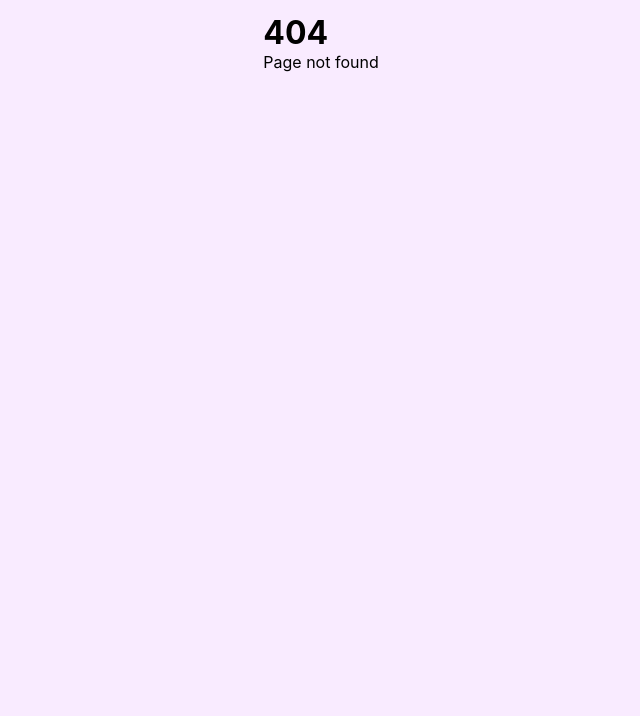
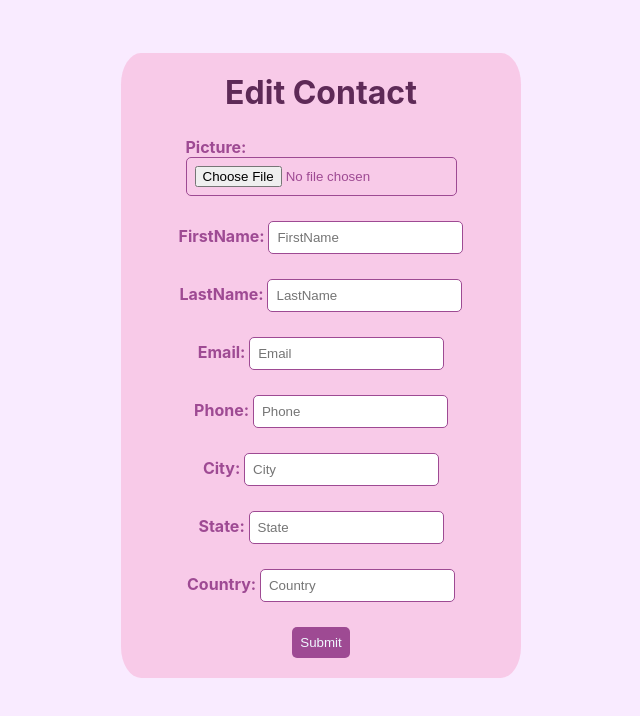
Before and after one commit to habiba2m/contact-list, a React (Create React App) app: page /contact/1/edit in a window 1280 px wide. Before the commit this address had no page. Shown: the top 716 px of the page, without its empty margins (319-959 px from the left). Built offline with nearby package versions, Linux system fonts and the light colour scheme.

Commit message:
feat: add and edit contact page

```diff
--- a/src/App.js
+++ b/src/App.js
@@ -1,7 +1,8 @@
+import { BrowserRouter, Routes, Route } from "react-router-dom";
 import ContactListPage from "./Pages/ContactList";
 import ContactDetails from "./Pages/ContactDetails";
 import NotFound from "./Pages/NotFound";
-import { BrowserRouter, Routes, Route } from "react-router-dom";
+import AddContact from "./Pages/AddContact";
 
 function App() {
   return (
@@ -9,6 +10,8 @@ function App() {
       <Routes>
         <Route path="/" element={<ContactListPage />} />
         <Route path="/contact/:id" element={<ContactDetails />} />
+        <Route path="/contact/new" element={<AddContact />} />
+        <Route path="/contact/:id/edit" element={<AddContact />} />
         <Route path="*" element={<NotFound />} />
       </Routes>
     </BrowserRouter>
--- a/src/Components/ContactInfo.jsx
+++ b/src/Components/ContactInfo.jsx
@@ -14,6 +14,15 @@ function ContactInfo({ contact }) {
           📍{contact.location.city}, {contact.location.state},{" "}
           {contact.location.country}
         </p>
+        <Link
+          to={{
+            pathname: `/contact/${contact.login.uuid}/edit`,
+          }}
+          state={{ contact }}
+          className="create-contact"
+        >
+          Edit Contact
+        </Link>
       </div>
     </div>
   );
--- /dev/null
+++ b/src/Pages/AddContact.jsx
@@ -0,0 +1,140 @@
+import { useState } from "react";
+import { useDispatch } from "react-redux";
+import { useNavigate, useLocation } from "react-router-dom";
+import { addContact, editContact } from "../store";
+
+function AddContact() {
+  const location = useLocation();
+  const contact = location?.state?.contact;
+  const [formData, setFormData] = useState({
+    picture: contact?.picture?.large || "",
+    firstName: contact?.name?.first || "",
+    lastName: contact?.name?.last || "",
+    email: contact?.email || "",
+    phone: contact?.phone || "",
+    city: contact?.location?.city || "",
+    state: contact?.location?.state || "",
+    country: contact?.location?.country || "",
+  });
+  const [errors, setErrors] = useState({});
+  const dispatch = useDispatch();
+  const navigate = useNavigate();
+
+  const isEdit = location.pathname.includes("edit");
+
+  const handleChange = (e) => {
+    const { name, value, files } = e.target;
+    if (name === "picture" && files && files[0]) {
+      const reader = new FileReader();
+      reader.onload = (event) => {
+        setFormData((prevData) => ({
+          ...prevData,
+          [name]: event.target.result,
+        }));
+      };
+      reader.readAsDataURL(files[0]);
+    } else {
+      setFormData((prevData) => ({
+        ...prevData,
+        [name]: value,
+      }));
+    }
+  };
+
+  const validate = () => {
+    const newErrors = {};
+    Object.keys(formData).forEach((key) => {
+      if (!formData[key])
+        newErrors[key] = `${
+          key.charAt(0).toUpperCase() + key.slice(1)
+        } is required`;
+    });
+    setErrors(newErrors);
+    return Object.keys(newErrors).length === 0;
+  };
+
+  const handleSubmit = (e) => {
+    e.preventDefault();
+    if (validate()) {
+      const submissionData = {
+        ...formData,
+        picture: {
+          large: formData.picture,
+        },
+        name: {
+          first: formData.firstName,
+          last: formData.lastName,
+        },
+        location: {
+          city: formData.city,
+          state: formData.state,
+          country: formData.country,
+        },
+      };
+      if (!isEdit)
+        submissionData.login = {
+          uuid: Math.random().toString(36).substr(2, 9),
+        };
+      if (isEdit) submissionData.login = contact.login;
+      delete submissionData.firstName;
+      delete submissionData.lastName;
+      delete submissionData.city;
+      delete submissionData.state;
+      delete submissionData.country;
+      console.log("Form submitted:", submissionData);
+      isEdit
+        ? dispatch(editContact(submissionData))
+        : dispatch(addContact(submissionData));
+      navigate("/");
+    }
+  };
+
+  console.log(contact, "contact");
+
+  return (
+    <form className="contact-container" onSubmit={handleSubmit}>
+      <h1>{isEdit ? "Edit Contact" : "Add Contact"}</h1>
+      {Object.entries(formData).map(([key, value]) => (
+        <label key={key}>
+          {key.charAt(0).toUpperCase() + key.slice(1)}:{" "}
+          {key === "picture" ? (
+            <div>
+              {value && (
+                <img
+                  src={value}
+                  alt="Preview"
+                  style={{
+                    width: "100px",
+                    height: "100px",
+                    objectFit: "cover",
+                  }}
+                />
+              )}
+              <input
+                type="file"
+                name={key}
+                onChange={handleChange}
+                accept="image/*"
+              />
+            </div>
+          ) : (
+            <input
+              type={
+                key === "email" ? "email" : key === "phone" ? "tel" : "text"
+              }
+              name={key}
+              value={value}
+              onChange={handleChange}
+              placeholder={key.charAt(0).toUpperCase() + key.slice(1)}
+            />
+          )}
+          {errors[key] && <span className="error">{errors[key]}</span>}
+        </label>
+      ))}
+
+      <input className="submit-button" type="submit" value="Submit" />
+    </form>
+  );
+}
+
+export default AddContact;
--- a/src/Pages/ContactList.jsx
+++ b/src/Pages/ContactList.jsx
@@ -1,5 +1,6 @@
 import { useEffect } from "react";
 import { useSelector, useDispatch } from "react-redux";
+import { Link } from "react-router-dom";
 import ContactList from "../Components/ContactList";
 import { fetchContacts } from "../store";
 
@@ -17,6 +18,10 @@ function ContactListPage() {
   return (
     <div className="container">
       <h1 className="header">Contact List</h1>
+      <Link className="create-contact" to="/contact/new">
+        Add Contact
+      </Link>
+      <br />
       <ContactList
         contacts={contacts}
         isLoading={isLoading}
--- a/src/index.css
+++ b/src/index.css
@@ -58,6 +58,7 @@ li:hover {
 li img {
   border-radius: 50%;
   width: 100%;
+  max-width: 200px;
   grid-column: span 1;
 }
 
@@ -93,6 +94,7 @@ li img {
 
 .filter-button {
   margin: 0.5%;
+  margin-top: 5%;
   padding: 0.5%;
   background-color: transparent;
   border: 1px solid rgb(214, 175, 224);
@@ -153,3 +155,42 @@ li img {
   color: rgb(158, 74, 147);
   margin-bottom: 5%;
 }
+
+.create-contact {
+  background-color: rgba(160, 57, 113, 0.726);
+  padding: 3%;
+  border-radius: 5%;
+  text-align: center;
+  text-decoration: none;
+  color: aliceblue;
+  font-weight: 700;
+  margin-top: 3%;
+}
+
+.create-contact:hover {
+  background-color: rgba(225, 137, 213, 0.606);
+}
+
+form h1 {
+  color: rgb(94, 42, 87);
+}
+
+form label {
+  font-weight: 700;
+  color: rgb(158, 74, 147);
+}
+
+form input {
+  padding: 0.5rem;
+  border-radius: 5px;
+  border: 1px solid rgb(158, 74, 147);
+}
+
+form .submit-button {
+  background-color: rgb(158, 74, 147);
+  color: aliceblue;
+  padding: 0.5rem;
+  border: none;
+  border-radius: 5px;
+  cursor: pointer;
+}
```
